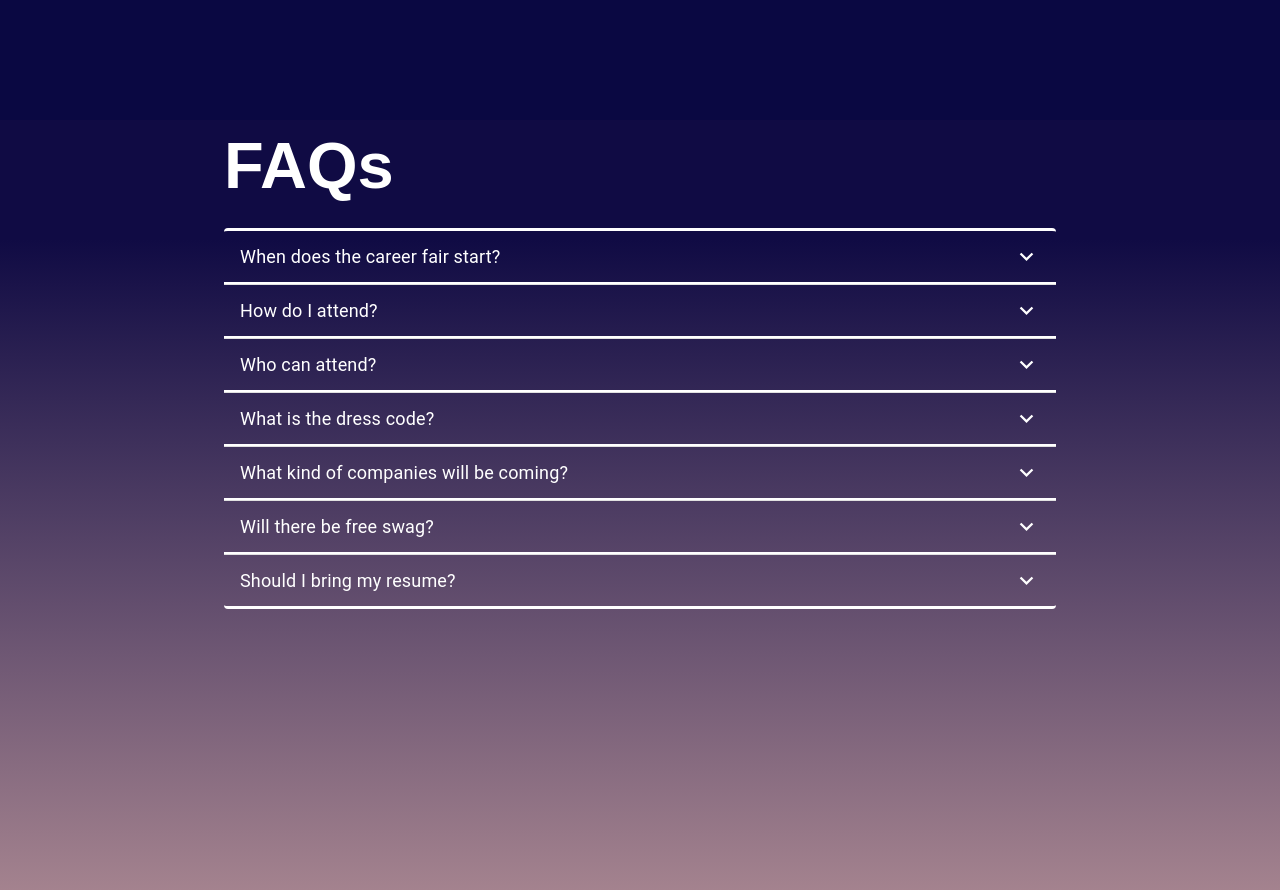
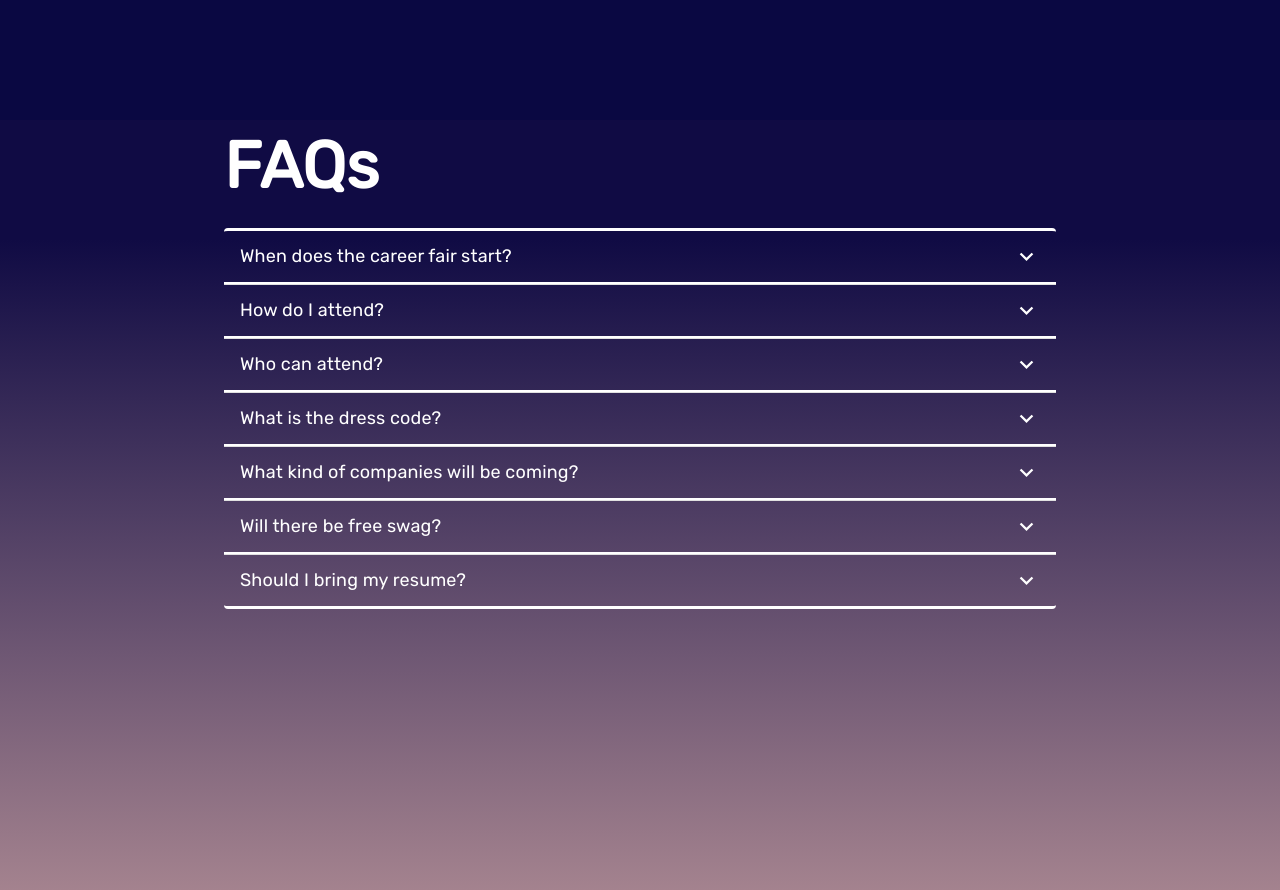
Before and after one commit to acmucsd/space-2022, a Next.js app: page / in a window 1280 px wide. Shown: the part 1480-2370 px from the top of the page. Built offline with nearby package versions, Linux system fonts and the light colour scheme.

Commit message:
Updated faq page and made fixes

```diff
--- a/pages/_app.tsx
+++ b/pages/_app.tsx
@@ -1,6 +1,5 @@
 import "src/styles/globals.scss";
 import "src/styles/reset.scss";
-
 import type { AppProps } from "next/app";
 
 function MyApp({ Component, pageProps }: AppProps) {
--- /dev/null
+++ b/pages/_document.tsx
@@ -0,0 +1,20 @@
+import { Html, Head, Main, NextScript } from 'next/document'
+
+export default function Document() {
+  return (
+    <Html>
+        <Head>
+            <link rel="preconnect" href="https://fonts.googleapis.com" />
+            <link rel="preconnect" href="https://fonts.gstatic.com" crossOrigin />
+            <link
+            href="https://fonts.googleapis.com/css2?family=Rubik&display=swap"
+            rel="stylesheet"
+            />
+        </Head>
+      <body>
+        <Main />
+        <NextScript />
+      </body>
+    </Html>
+  )
+}
--- a/src/components/Faq/index.tsx
+++ b/src/components/Faq/index.tsx
@@ -1,19 +1,26 @@
+import { useState } from 'react'
 import Accordion from '@mui/material/Accordion';
 import AccordionSummary from '@mui/material/AccordionSummary';
 import AccordionDetails from '@mui/material/AccordionDetails';
 import Typography from '@mui/material/Typography';
 import ExpandMoreIcon from '@mui/icons-material/ExpandMore';
-
 import s from "./style.module.scss";
 
 interface panelData {
   data: {question: string; answer: string|any}[];
 }
 const Faq: React.FC<panelData> = ({ data }) => {
+  const [expandedIndex, setExpandedIndex] = useState<Number>(-1);
+
+  const handleChange =
+    (panelIndex: Number) => (event: React.SyntheticEvent, newExpanded: boolean) => {
+      setExpandedIndex(newExpanded ? panelIndex : -1);
+    };
+
   return (
     <>
         {data.map((questionObject, index) =>
-          <Accordion sx = {{
+            <Accordion expanded= {expandedIndex === index} onChange= {handleChange(index)} sx = {{
               borderTop: index === 0 ? 3 : 0,
               borderBottom: 3,
               bgcolor: 'transparent',
--- a/src/components/Faq/style.module.scss
+++ b/src/components/Faq/style.module.scss
@@ -1,9 +1,8 @@
-@import url('https://fonts.googleapis.com/css2?family=Rubik&display=swap');
-
+@use "src/styles/vars.scss" as vars;
 
 .header{
   background-color: transparent;
-  color: white;
+  color: vars.$white;
   font-family: Rubik, sans-serif;
   font-size: 1.25rem;
   font-weight: bolder;
@@ -12,88 +11,12 @@
 }
 
 .description{
-  color: white;
+  color: vars.$white;
   font-family: Rubik, sans-serif;
   font-size: 1rem;
   font-weight: bolder;
 
-  a{
-    color: white;
-  }
-  a:visited{
-    color: white;
-  }
-  a:hover{
+  a, a:visited, a:hover{
     color: white;
   }
 }
-// .faq {
-//     margin: 0 auto;
-//     font-family: Rubik, sans-serif;
-//     font-size: 1.25rem;
-//     font-weight: bolder;
-// }
-
-// .header {
-//     color: #fff;
-//     background-color: transparent;
-//     cursor: pointer;
-//     padding: 18px;
-//     text-align: left;
-//     border: none;
-//     outline: none;
-//     transition: 0.4s;
-//     width: 100%;
-//     display: inline-block;
-//     font-family: Rubik, sans-serif;
-//     font-size: 1.25rem;
-// }
-
-//   .panel {
-//     border-top: 5px solid white;
-
-//   }
-
-//   .panel:last-child {
-//     border-bottom: 5px solid white;
-//   }
-
-//   .arrow {
-//     float: right;
-//     margin-left: 5px;
-//     transition: 1ms all ease-in;
-//     -webkit-transition: 300ms all ease-in;
-//     img {
-//       height: 15px;
-//     }
-//   }
-
-//   .content {
-//     color: white;
-//     overflow: hidden;
-//     text-align: left;
-//     transition: max-height 0.2s ease-out;
-
-//     a {
-//       text-decoration: underline;
-//     }
-
-//     a:hover {
-//       color: blue;
-//     }
-
-//     a:visited {
-//       color: white;
-//     }
-//   }
-
-//   @media only screen and (max-width: 600px) {
-//     .faq {
-//       font-size: 1rem;
-//     }
-
-//     .header {
-//       font-size: 1rem;
-//       padding: 12px 5px;
-//     }
-// }
--- a/src/sections/Hero/style.module.scss
+++ b/src/sections/Hero/style.module.scss
@@ -1,9 +1,8 @@
 @use "src/styles/vars.scss" as vars;
 
-@import url('https://fonts.googleapis.com/css2?family=Rubik&display=swap');
 
 .heroContainer {
-    background-image: linear-gradient(180deg, #100b44 15%, #a78590 98%);
+    background-image: linear-gradient(180deg, vars.$blue 15%, #a78590 98%);
     min-height: 100vh;
     font-family: Rubik, sans-serif;
     padding-top: 10px;
@@ -53,9 +52,9 @@
     .registerButton{
         color: white;
         font-weight: bolder;
-        background: #110F47;
+        background: vars.$blue;
         border: 3px solid;
-        border-color: #110F47;
+        border-color: vars.$blue;
         border-radius: 8px;
         margin-top: 10px;
     }
--- a/src/styles/globals.scss
+++ b/src/styles/globals.scss
@@ -0,0 +1,3 @@
+*{
+    font-family: 'Rubik', sans-serif !important;
+}
--- a/src/styles/vars.scss
+++ b/src/styles/vars.scss
@@ -1,4 +1,4 @@
 $black: #000000;
-$blue: #0A0842;
+$blue: #110F47;
 $pink: #967785;
 $white: #FFFFFF;
```
Also changed, not shown: public/asset/arrow.png (deleted). Lines whose indentation alone changed are shown as unchanged.
